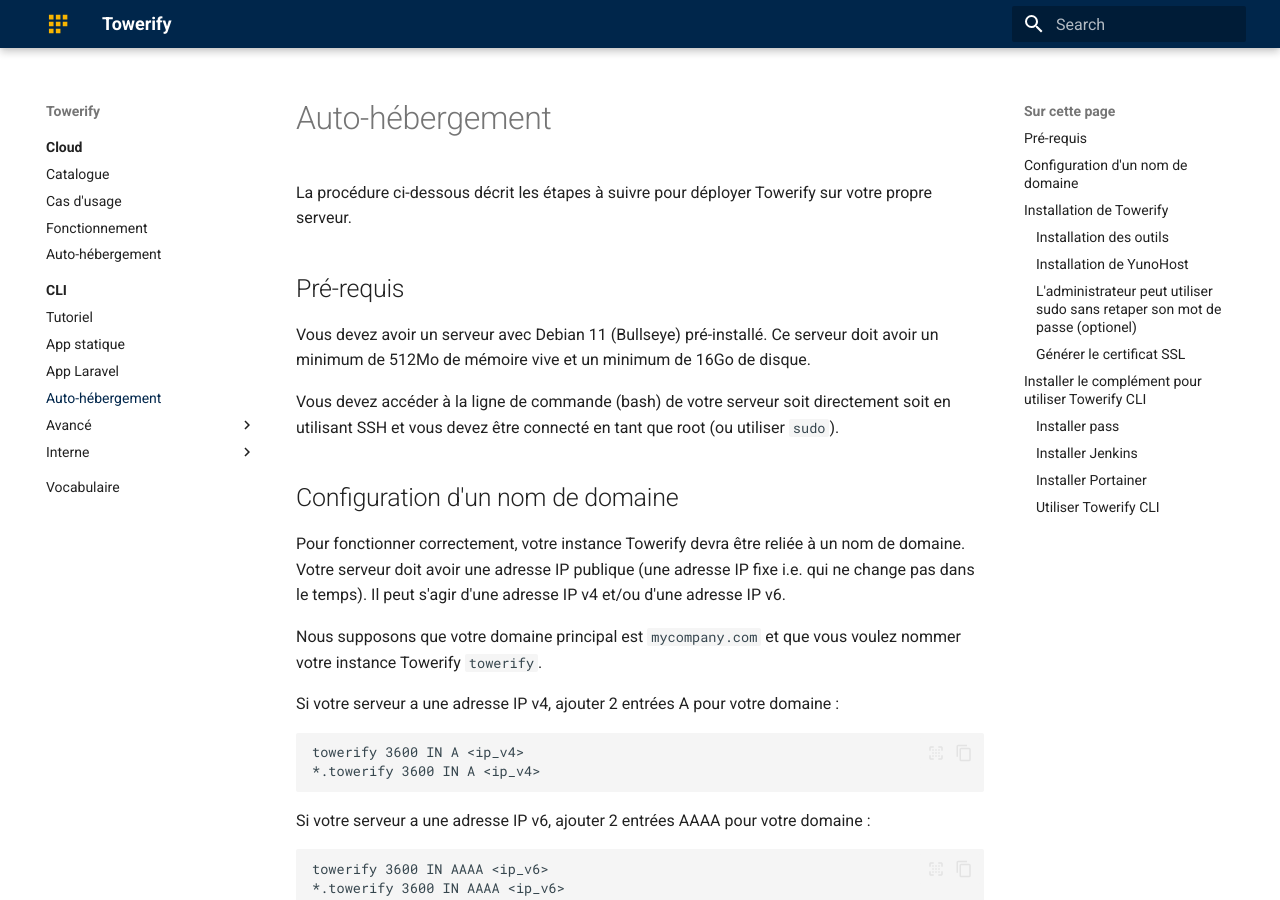
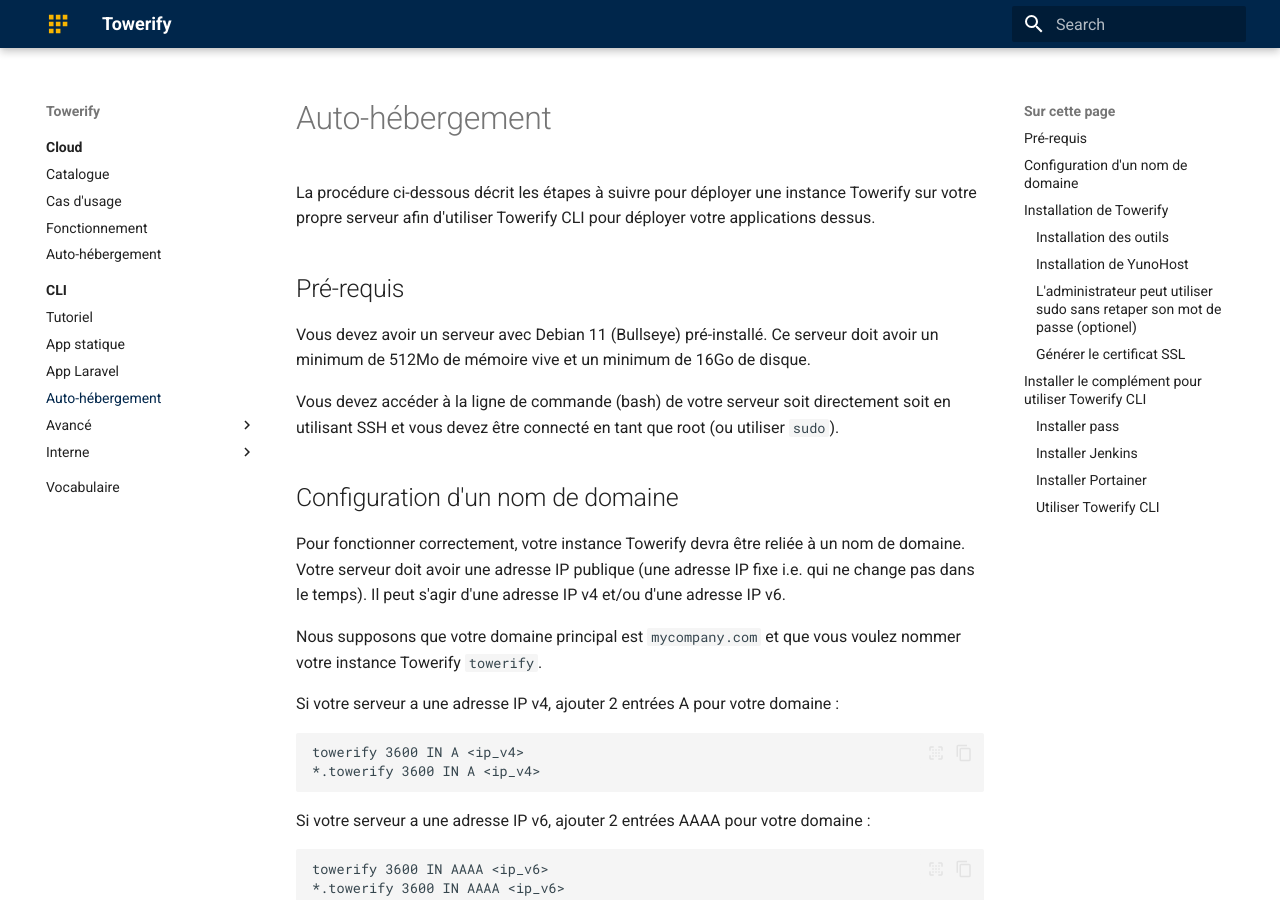
Before and after one commit to computablefacts/towerify-docs, an MkDocs documentation site: the page built from docs/cli/self-hosting.md, in a window 1280 px wide and 900 px high. Built offline with MkDocs 1.6.1 and Material for MkDocs 9.7.7, drawn with Linux system fonts in a browser that asks for light colours.

Commit message:
Improve text

```diff
--- a/docs/cli/self-hosting.md
+++ b/docs/cli/self-hosting.md
@@ -1,7 +1,7 @@
 # Auto-hébergement
 
-La procédure ci-dessous décrit les étapes à suivre pour déployer Towerify sur votre
-propre serveur.
+La procédure ci-dessous décrit les étapes à suivre pour déployer une instance Towerify sur votre
+propre serveur afin d'utiliser Towerify CLI pour déployer votre applications dessus.
 
 ## Pré-requis
 
```
